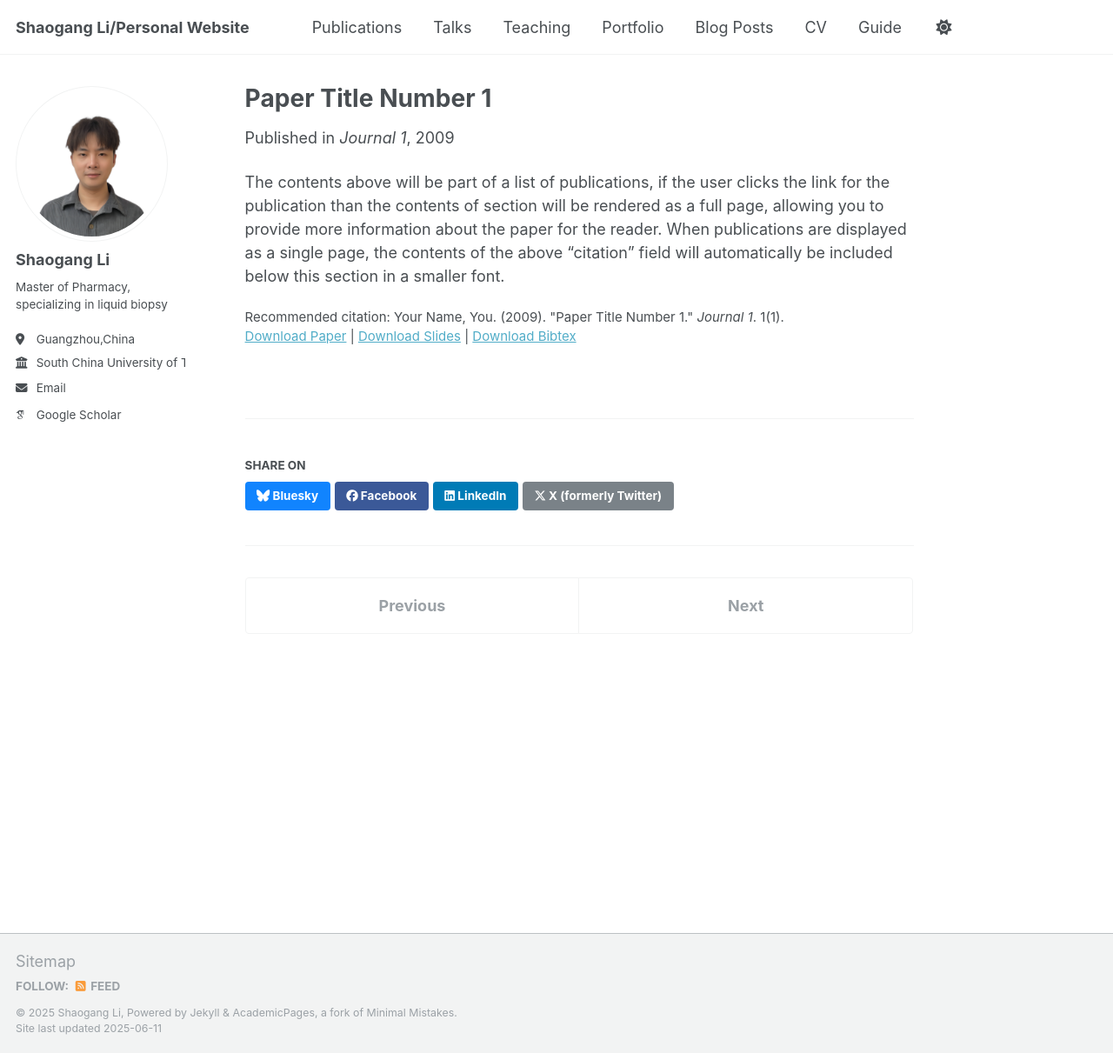
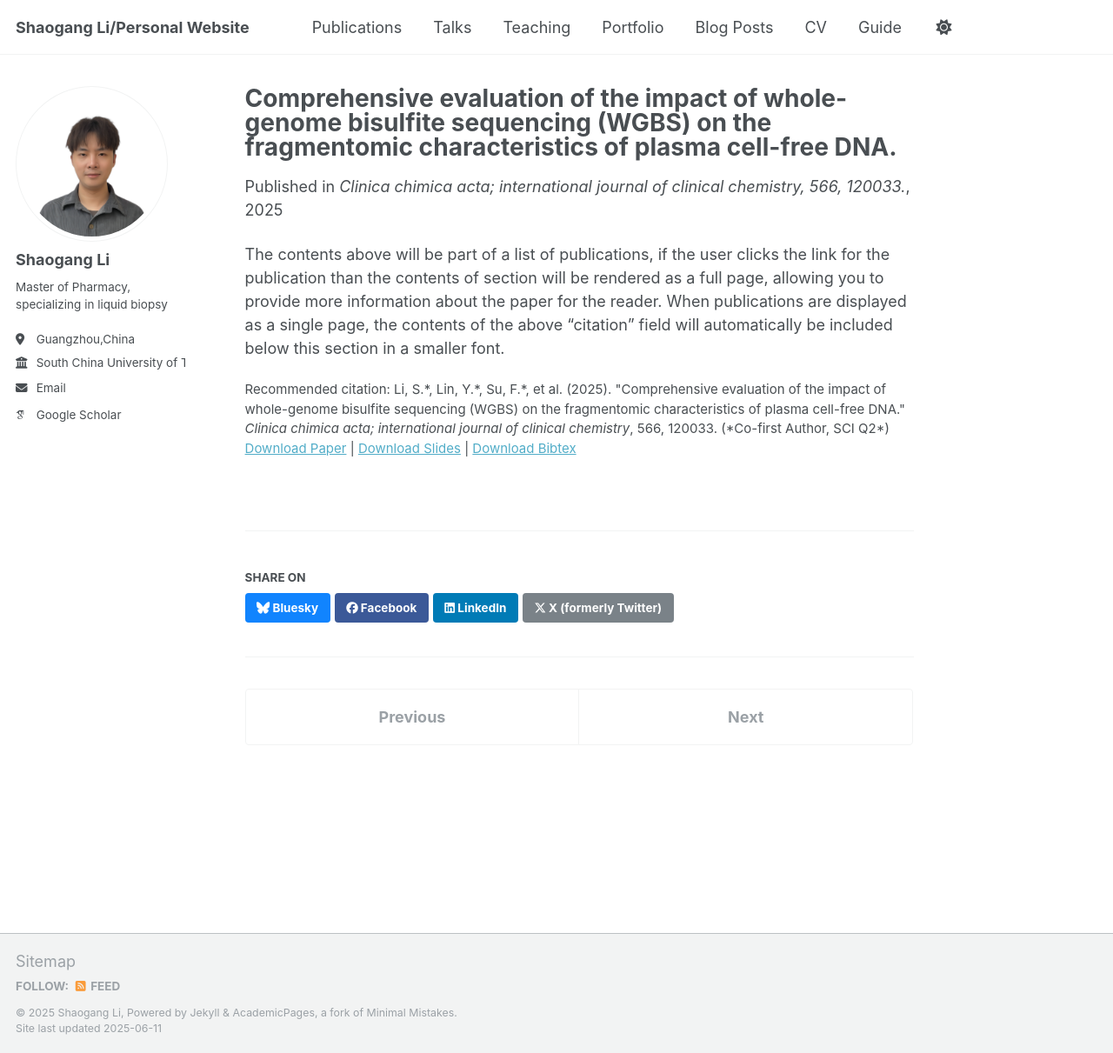
Before and after one commit to AlfredLSG/Shaogang.Li, a Jekyll site: the page built from _publications/2009-10-01-paper-title-number-1.md, in a window 1280 px wide and 1211 px high. Shown: the whole window at 87% size. Built offline with Jekyll 4.4.1, drawn with Linux system fonts in a browser that asks for light colours; some web fonts are replaced.

Commit message:
Update 2009-10-01-paper-title-number-1.md

```diff
--- a/_publications/2009-10-01-paper-title-number-1.md
+++ b/_publications/2009-10-01-paper-title-number-1.md
@@ -1,14 +1,14 @@
 ---
-title: "Paper Title Number 1"
+title: "Comprehensive evaluation of the impact of whole-genome bisulfite sequencing (WGBS) on the fragmentomic characteristics of plasma cell-free DNA."
 collection: publications
-category: manuscripts
-permalink: /publication/2009-10-01-paper-title-number-1
-excerpt: 'This paper is about the number 1. The number 2 is left for future work.'
-date: 2009-10-01
-venue: 'Journal 1'
-slidesurl: 'http://academicpages.github.io/files/slides1.pdf'
-paperurl: 'http://academicpages.github.io/files/paper1.pdf'
-bibtexurl: 'http://academicpages.github.io/files/bibtex1.bib'
-citation: 'Your Name, You. (2009). &quot;Paper Title Number 1.&quot; <i>Journal 1</i>. 1(1).'
+category: journal
+permalink: /publication/2025-01-30-cfdna-wgbs-fragmentomics
+excerpt: 'This paper systematically evaluated the impact of whole-genome bisulfite sequencing (WGBS) on cfDNA fragmentomic features compared to WGS, offering insights for liquid biopsy applications. (*Co-first Author, SCI Q2*)'
+date: 2025-01-30
+venue: 'Clinica chimica acta; international journal of clinical chemistry, 566, 120033.'
+slidesurl: nil
+paperurl: 'https://doi.org/10.1016/j.cca.2024.120033'
+bibtexurl: nil
+citation: 'Li, S.*, Lin, Y.*, Su, F.*, et al. (2025). "Comprehensive evaluation of the impact of whole-genome bisulfite sequencing (WGBS) on the fragmentomic characteristics of plasma cell-free DNA." <i>Clinica chimica acta; international journal of clinical chemistry</i>, 566, 120033. (*Co-first Author, SCI Q2*)'
 ---
 The contents above will be part of a list of publications, if the user clicks the link for the publication than the contents of section will be rendered as a full page, allowing you to provide more information about the paper for the reader. When publications are displayed as a single page, the contents of the above "citation" field will automatically be included below this section in a smaller font.
```
